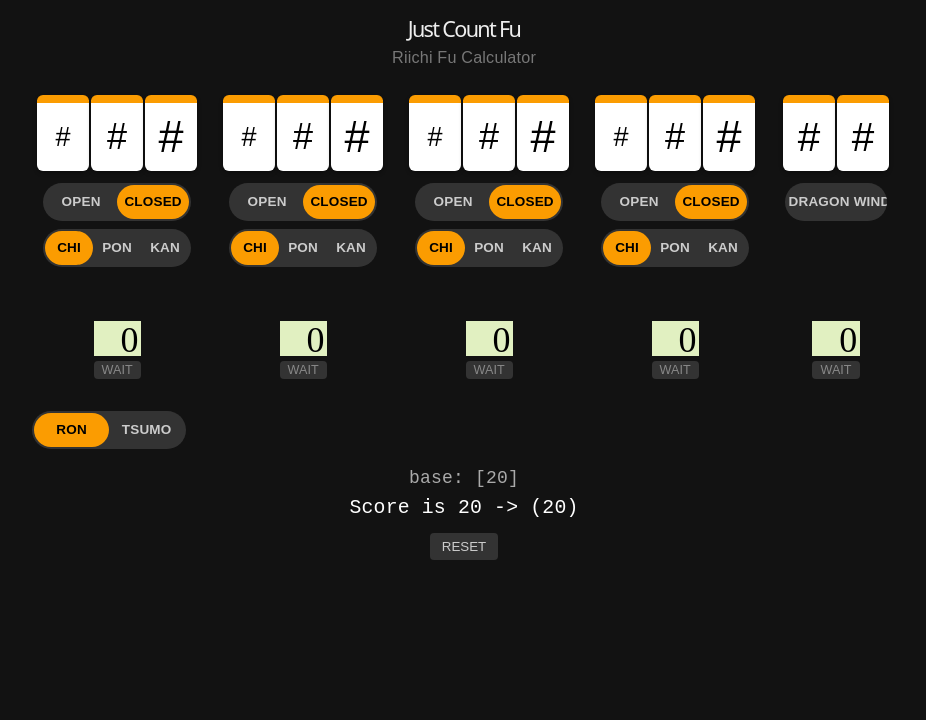
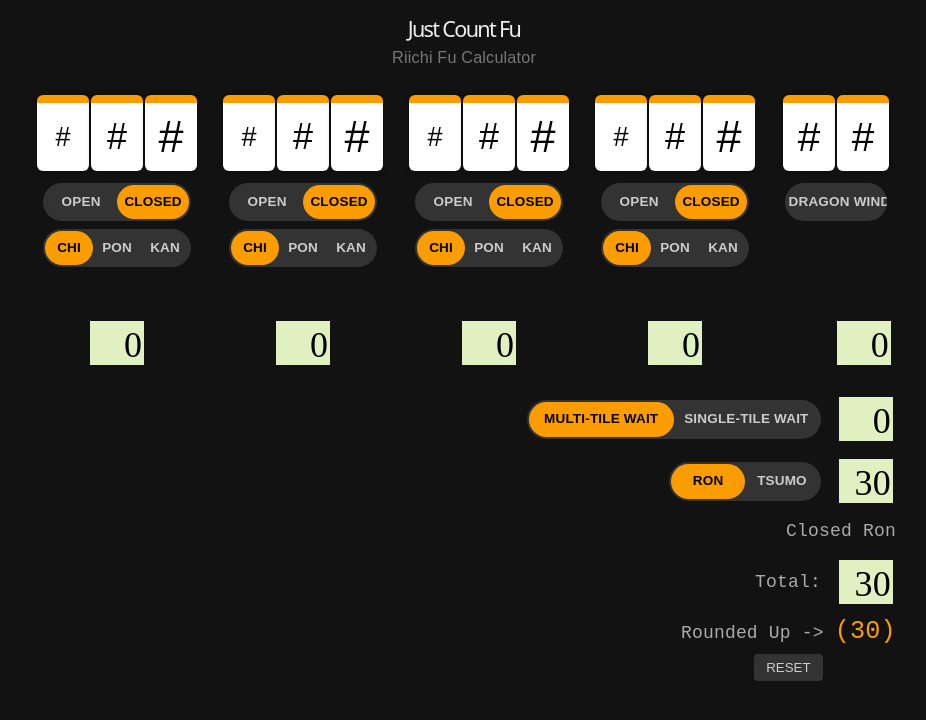
Before and after one commit to edm64/just-count-fu, a Svelte app in the folder just-count-fu/: page / in a window 1280 px wide. Shown: the top 720 px of the page, without its empty margins (176-1102 px from the left). Built offline with nearby package versions, Linux system fonts and the light colour scheme; a web font is replaced by a local one.

Commit message:
finished special-case scoring

```diff
--- a/just-count-fu/src/App.svelte
+++ b/just-count-fu/src/App.svelte
@@ -2,7 +2,7 @@
 
 <script>
   // initialize hand state
-  const defaultMelds = new Array(4).fill({ type: "CHI", isSimple: true, isOpen: false, isWait: false });
+  const defaultMelds = new Array(4).fill({ type: "CHI", isSimple: true, isOpen: false});
   let melds = $state([ ...defaultMelds ]);
 
   let meldFu = $derived(melds.map((m) => calculateMeldFu(m.type, m.isSimple, m.isOpen)));
@@ -12,12 +12,19 @@
   let pair = $state({ ...defaultPair });
   let pairFu = $derived((pair.Dragon ? 2:0) + (pair.Wind && pair.Seat ? 2:0) + (pair.Wind && pair.Round ? 2:0));
   let pairSymbol = $derived({0:"#", 2:"☆", 4:"★"}[pairFu]);
-  let pairIsWait = $state(false);
+
+  let singleWait = $state(false);
+  let waitFu = $derived( singleWait ? 2:0 );
 
   let isTsumo = $state(false);
-  let base = $derived(20 + (isTsumo? 2:0) );
 
-  let totalFu = $derived(base + pairFu + meldFu.reduce((a,b)=>a+b,0));
+  let subtotalFu = $derived(pairFu + waitFu + meldFu.reduce((m, sum)=>m+sum,0));
+  let isPinfu = $derived(subtotalFu == 0);
+  let concealedHand = $derived(melds.every(m=>!m.isOpen));
+
+  let special = $derived(getSpecialFu());
+
+  let totalFu = $derived(special.fu + subtotalFu);
 
   function calculateMeldFu(type, simple, open) {
     if (type === "CHI") return 0;
@@ -26,10 +33,35 @@
     if (!open) base *= 2; // Double for closed sets
     return base;
   }
+
+  function getSpecialFu(){
+    // TSUMO
+    if (isTsumo){
+      if (isPinfu) {
+        return {fu:20, reason: "Self-drawn Pinfu"};
+      }
+      else {
+        return {fu:22, reason: "#"};
+      }
+    }
+    // RON
+    else {
+      if (concealedHand) {
+        return {fu:30, reason: "Closed Ron"};
+      }
+      else if (isPinfu) {
+        return {fu:30, reason: "Open Pinfu"};
+      }
+      else {
+        return {fu:20, reason: "#"};
+      }
+    }
+  }
   function reset() {
     melds = [ ...defaultMelds ];
     pair = { ...defaultPair };
     isTsumo = false;
+    singleWait = false;
   }
 </script>
 
@@ -42,7 +74,7 @@
   <!-- High level layout automatically converting to rows on cramped mobile screens -->
   <div class="board-layout">
     {#each melds as meld, index}
-      <div class="card" class:active-wait={meld.isWait}>
+      <div class="card">
         <!-- Tile Group Visualizer -->
         <div class="tile-display" class:open={meld.isOpen} class:chi={meld.type==="CHI"}>
           <div class="tile">{meld.isSimple ? "#" : "☆"}</div>
@@ -79,17 +111,12 @@
         </div>
 
         <!-- intermediate Fu value -->
-        <div class="info-footer">
-          <div class="lcd">{meldFu[index]}</div>
-          <button class="wait-btn" class:waiting={meld.isWait} onclick={() => meld.isWait = !meld.isWait}>
-            WAIT
-          </button>
-        </div>
+        <div class="lcd">{meldFu[index]}</div>
       </div>
     {/each}
 
     <!-- ...and the pair -->
-    <div class="card" class:active-wait={pairIsWait}>
+    <div class="card">
       <div class="tile-display">
         <div class="tile">{pairSymbol}</div>
         <div class="tile">{pairSymbol}</div>
@@ -103,28 +130,39 @@
         <label><input type="checkbox" bind:checked={pair.Seat} /><span>SEAT</span></label>
       </div>
 
+      <!-- Invisible placeholder for consistent spacing -->
       <div class="toggle-group white disabled"><span>#</span></div>
 
-
-      <div class="info-footer">
-        <div class="lcd">{pairFu}</div>
-        <button class="wait-btn" class:waiting={pairIsWait} onclick={() => pairIsWait = !pairIsWait}>
-          WAIT
-        </button>
-      </div>
+      <div class="lcd">{pairFu}</div>
     </div>
   </div>
 
   <!-- Bottom Global Action Controls -->
   <footer>
-    <div class="toggle-group orange narrow">
-      <label><input type="radio" bind:group={isTsumo} value={false} /><span>RON</span></label>
-      <label><input type="radio" bind:group={isTsumo} value={true} /><span>TSUMO</span></label>
+    <div class="control-row">
+      <div class="toggle-group orange">
+        <label><input type="radio" bind:group={singleWait} value={false} /><span>MULTI-TILE WAIT</span></label>
+        <label><input type="radio" bind:group={singleWait} value={true} /><span>SINGLE-TILE WAIT</span></label>
+      </div>
+      <div class="lcd">{waitFu}</div>
     </div>
 
+    <div class="control-row">
+      <div class="toggle-group orange">
+        <label><input type="radio" bind:group={isTsumo} value={false} /><span>RON</span></label>
+        <label><input type="radio" bind:group={isTsumo} value={true} /><span>TSUMO</span></label>
+      </div>
+      <div class="lcd">{special.fu}</div>
+    </div>
+    <div class="results" class:disabled={special.reason==="#"}>{special.reason}</div>
+
+    <div class="control-row">
+      <div class="results">Total:</div>
+      <div class="lcd"> {totalFu}</div>
+    </div>
     <div class="results">
-      <p>base: [{totalFu}]</p>
-      <p class="final-score">Score is {totalFu} -> ({Math.ceil(totalFu / 10.0) * 10 })</p>
+      <span class="results">Rounded Up -></span> <span class="final-score">({Math.ceil(totalFu / 10.0) * 10 })</span>
+      <br/>
       <button class="reset-btn" onclick={reset}>RESET</button>
     </div>
   </footer>
@@ -168,7 +206,6 @@
     flex: 1 1 140px;
     max-width: 180px;
   }
-  .active-wait { border-color: #0284c7; }
 
   /* Segmented option choosers */
   .toggle-group {
@@ -195,7 +232,6 @@
   .toggle-group input { display: none; }
   .orange input:checked + span { background: #fb9c01; color: #000; }
   .white input:checked + span { background: #fff; color: #000; }
-  .narrow { max-width: 150px; margin-bottom: 16px; }
 
   .disabled { opacity: 0.0; pointer-events: none; }
 
@@ -224,22 +260,41 @@
   .lcd {
     font-family: 'LCD Segment';
     font-size: 2rem;
+    line-height: 1;
     text-align: right;
     /* background:#b9e9ad; */
     background:hsl(80, 61%, 85%);
     color: #000;
+    width: 3rem;
     padding: 2px;
     padding-top: 6px;
+    box-sizing: border-box;
   }
-  .info-footer { text-align: center; font-family: monospace; }
+  /* align right-most lcd with the column below it */
+  .card:last-child .lcd {
+    margin-left: auto;
+    margin-right: 0;
+  }
 
-  .wait-btn {
-    background: #333; color: #888; border: none; padding: 2px 8px;
-    font-size: 0.7rem; border-radius: 4px; cursor: pointer;
+  footer {
+    display: flex;
+    flex-direction: column;
+    align-items: flex-end;
+    gap: 12px;
+    width:100%;
   }
-  .wait-btn.waiting { background: #0284c7; color: #fff; }
+
+  .control-row {
+    display: flex;
+    flex-direction: row;
+    align-items: center;
+    justify-content: flex-end;
+    gap: 1rem;
+    padding: 3px;
+  }
+  .control-row div {flex-shrink: 0;}
 
   .results { font-family: monospace; color: #aaa; }
-  .final-score { color: #fff; font-size: 1.1rem; margin: 4px 0; }
+  .final-score { color: #fb9c01; font-size: 1.4rem; margin: 4px 0; }
   .reset-btn { background: #333; color: #ccc; border: none; padding: 6px 12px; border-radius: 4px; cursor: pointer; margin-top: 8px; }
 </style>
```
